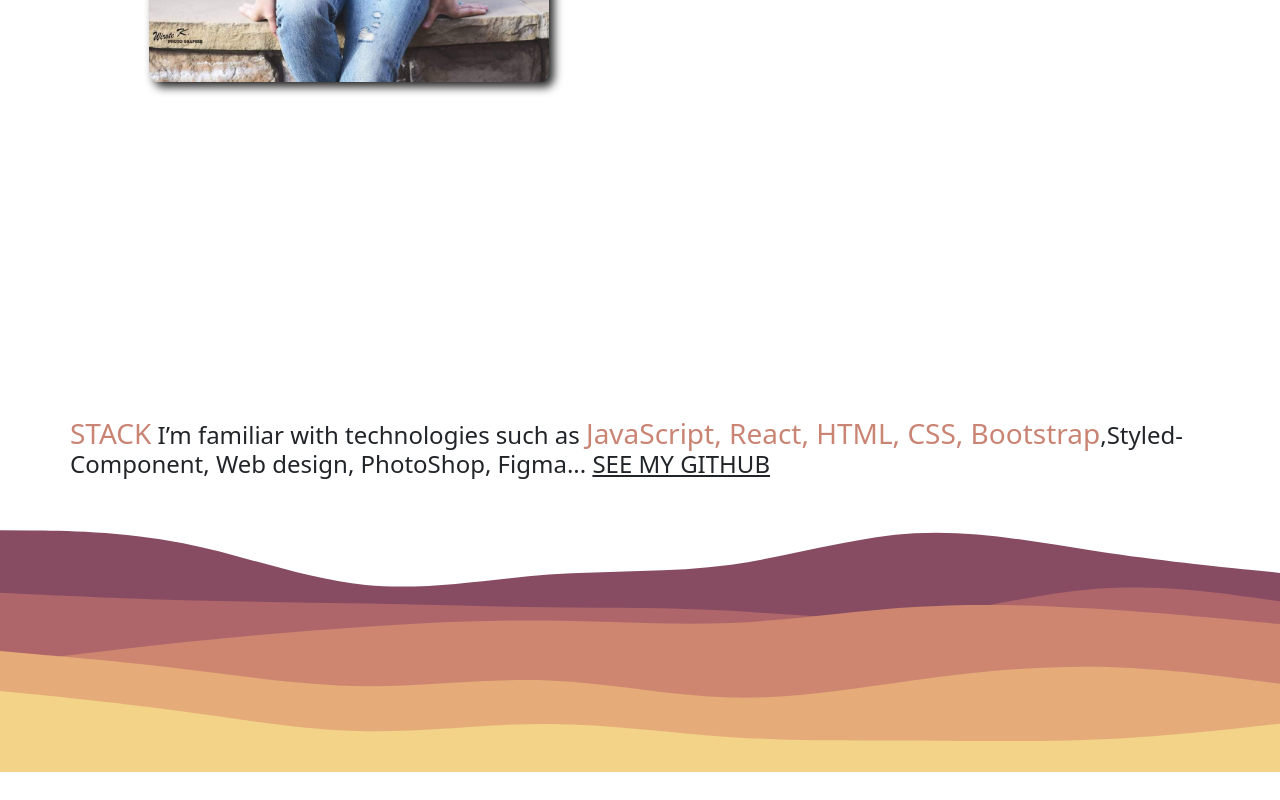
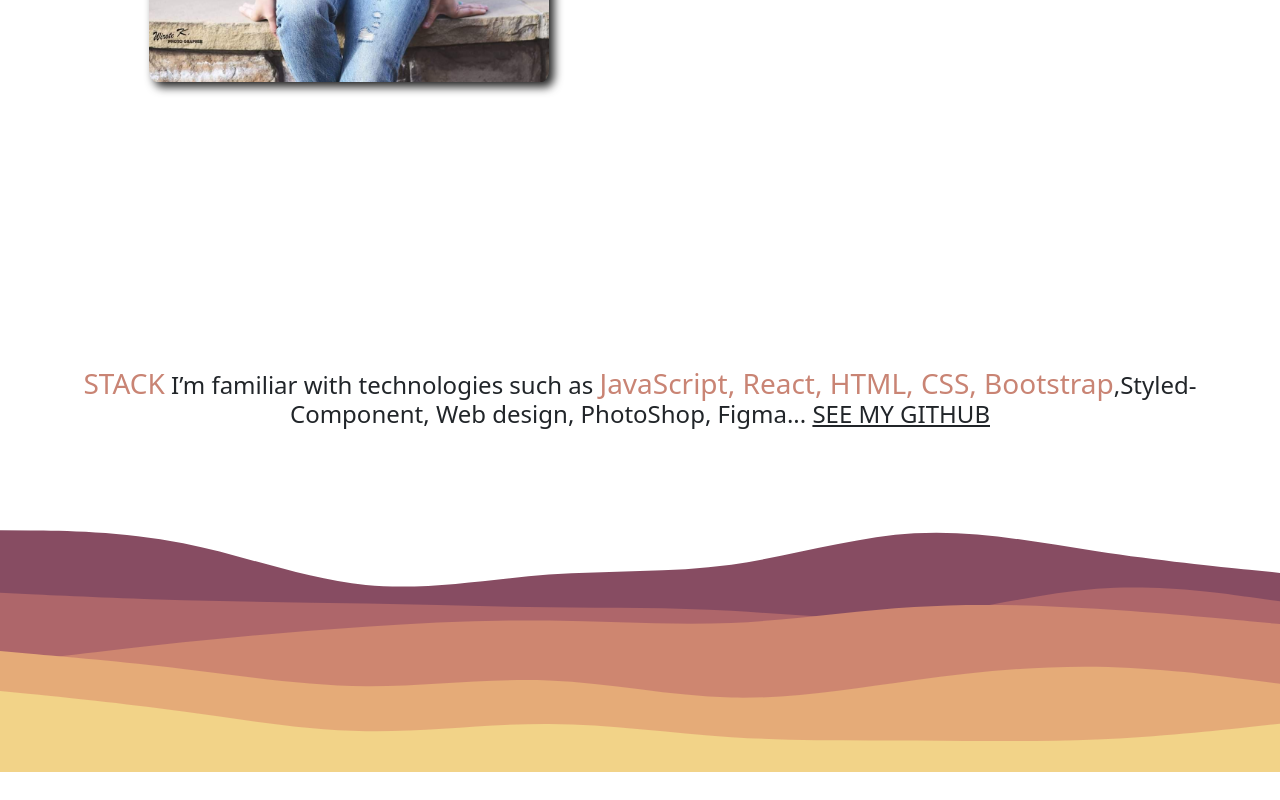
Before and after one commit to Alicerichardson28/portfolio, a React (Create React App) app: page / in a window 1280 px wide. Shown: the part 1180-1980 px from the top of the page. Built offline with nearby package versions, Linux system fonts and the light colour scheme.

Commit message:
adjust svg size

```diff
--- a/src/components/Home.css
+++ b/src/components/Home.css
@@ -44,6 +44,8 @@
 .layer1 {
     background-image: url('../picture/layer1.svg');
 }
+.svg-bottom-padding { margin-bottom: 100px;}
+
 
 
 #first-container {
--- a/src/components/Home.js
+++ b/src/components/Home.js
@@ -65,8 +65,8 @@ const  Navbar = () => {
             </div>
             {/* <TechSkill/>  */}
             <div className="spacer layer1 d-flex justify-content-between">
-                <div className="container">
-                    <p className="h4">
+                <div className="container svg-bottom-padding">
+                    <p className="h4 text-center">
                         <b className="text-salmon h3">STACK</b> I’m familiar with technologies such as <b className="text-salmon h3">JavaScript, React, HTML, CSS, Bootstrap</b>,Styled-Component, Web design, PhotoShop, Figma... <a href="https://github.com/Alicerichardson28" target="_blank"><u className="text-dark link">SEE MY GITHUB</u></a>
                     </p>
                 </div>
```
